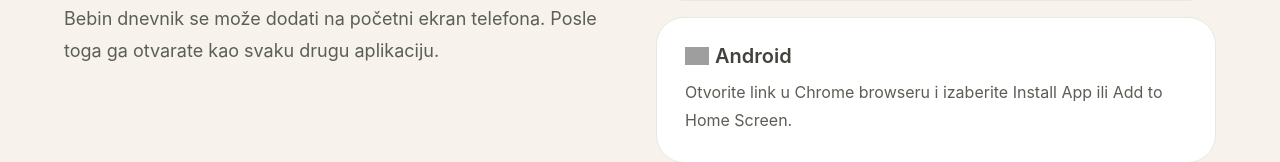
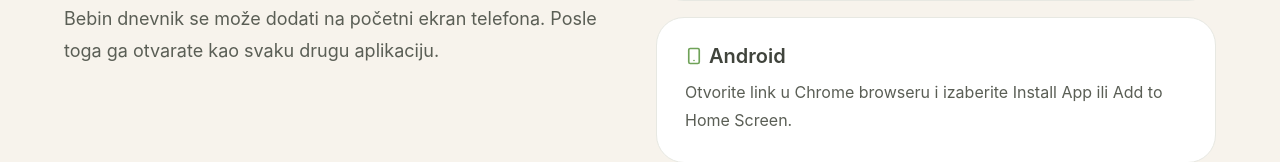
Before and after one commit to Veca1710/bebin-dnevnik-website, a React (Vite) app: page / in a window 1280 px wide. Shown: the part 3763-3925 px from the top of the page. Built offline with nearby package versions, Linux system fonts and the light colour scheme; grey boxes are pictures that could not be loaded; a web font is replaced by a local one.

Commit message:
Add files via upload

```diff
--- a/src/App.jsx
+++ b/src/App.jsx
@@ -471,7 +471,7 @@ function LandingPage({ goSupport }) {
               <Card className="rounded-[28px] border bg-white" style={{ borderColor: colors.border }}>
                 <CardContent className="p-7">
                   <div className="flex items-center gap-[6px]">
-                    <img src="/android.svg" alt="Android" className="h-[18px] w-auto" />
+                    <Smartphone size={18} strokeWidth={2.2} style={{ color: colors.primaryDark }} />
                     <h3 className="text-xl font-semibold leading-none" style={{ color: colors.text }}>Android</h3>
                   </div>
                   <p className="mt-3 leading-7" style={{ color: colors.body }}>Otvorite link u Chrome browseru i izaberite Install App ili Add to Home Screen.</p>
```
Also changed, not shown: public/android.svg (added).
